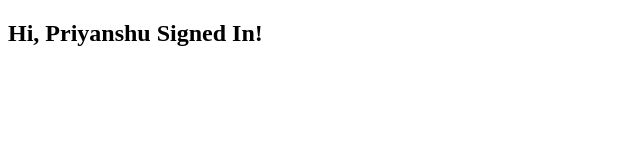
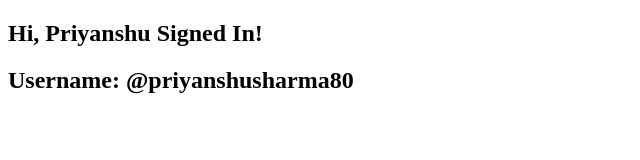
Before and after one commit to sunshinesp/Dummy_Lab, a plain HTML site: page Priyanshu.html in a window 1280 px wide. Shown: the whole page, without its empty margins (0-640 px from the left). Drawn offline with Linux system fonts and the light colour scheme.

Commit message:
Update Priyanshu.html

```diff
--- a/Priyanshu.html
+++ b/Priyanshu.html
@@ -7,5 +7,6 @@
 </head>
 <body>
     <h2>Hi, Priyanshu Signed In!</h2>
+    <h2>Username: @priyanshusharma80</h2>
 </body>
 </html>
```
